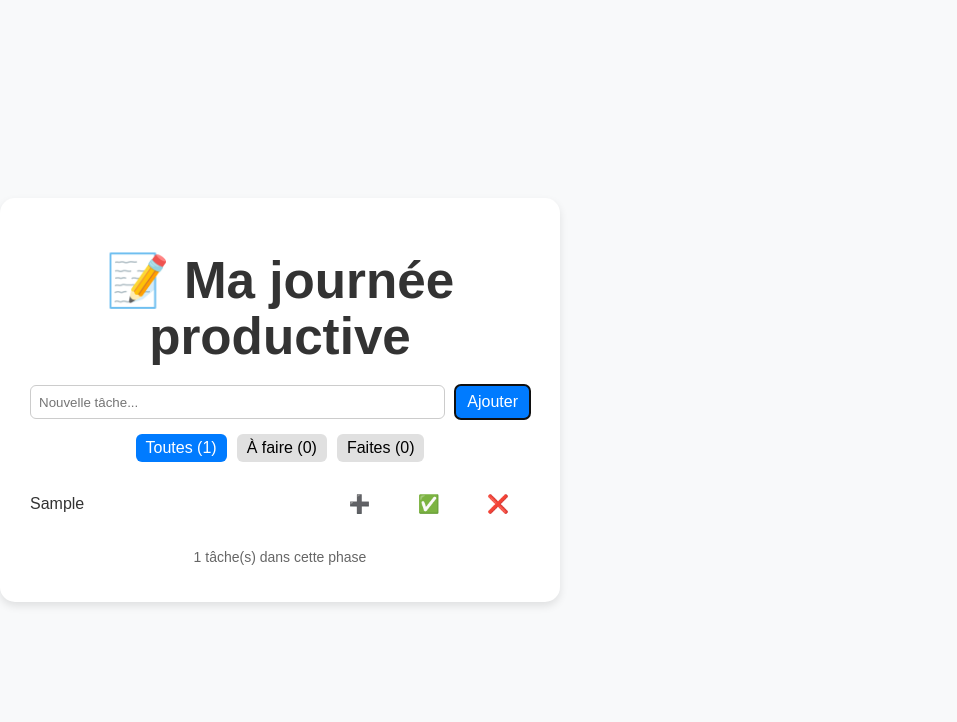
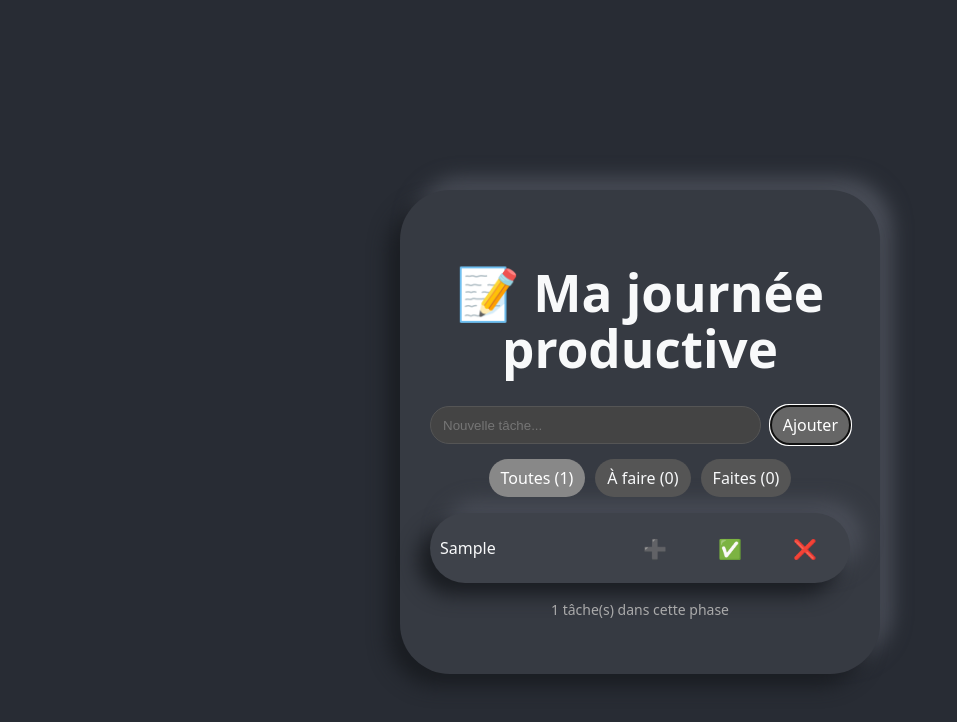
Before and after one commit to LowkeyAlways/ToDoList, a React (Vite) app: page / in a window 1280 px wide. Both pictures are taken after typing "Sample" into the empty fields and a click on the button "Ajouter". Shown: the top 722 px of the page, without its empty margins (0-957 px from the left). Built offline with nearby package versions, Linux system fonts and the light colour scheme.

Commit message:
modification du css

```diff
--- a/src/App.css
+++ b/src/App.css
@@ -1,21 +1,26 @@
 body {
-  font-family: Arial, sans-serif;
-  background-color: #f8f9fa;
-  color: #333;
+  font-family: system-ui, -apple-system, Arial, sans-serif;
+  background-color: #282c34;
+  color: #f8f9fa;
+  display: flex;
+  justify-content: center;
+  padding: 2rem;
 }
 
 .app-container {
-  max-width: 500px;
-  margin: 40px auto;
-  background: white;
-  padding: 20px 30px;
-  border-radius: 15px;
-  box-shadow: 0 4px 8px rgba(0, 0, 0, 0.1);
+  max-width: 420px;
+  width: 100%;
+  margin: 0 auto;
+  background: #363a42;
+  padding: 40px 30px;
+  border-radius: 50px;
+  box-shadow: -12px 12px 19px #1a1d22, 12px -12px 19px #4a4e58;
 }
 
 h1 {
   text-align: center;
-  margin-bottom: 20px;
+  margin-bottom: 30px;
+  color: #f8f9fa;
 }
 
 .task-form {
@@ -26,22 +31,25 @@ h1 {
 
 .task-form input {
   flex: 1;
-  padding: 8px;
-  border-radius: 6px;
-  border: 1px solid #ccc;
+  padding: 8px 12px;
+  border-radius: 25px;
+  border: 1px solid #555;
+  outline: none;
+  background-color: #444;
+  color: #f8f9fa;
 }
 
 .task-form button {
   padding: 8px 12px;
-  background-color: #007bff;
+  border-radius: 25px;
+  border: none;
+  cursor: pointer;
+  background-color: #666;
   color: white;
-  border: none;
-  border-radius: 6px;
-  cursor: pointer;
 }
 
 .task-form button:hover {
-  background-color: #0056b3;
+  background-color: #555;
 }
 
 .filters {
@@ -52,15 +60,16 @@ h1 {
 }
 
 .filters button {
-  padding: 5px 10px;
+  padding: 8px 12px;
+  border-radius: 25px;
   border: none;
-  border-radius: 6px;
   cursor: pointer;
-  background-color: #e0e0e0;
+  background-color: #555;
+  color: #f8f9fa;
 }
 
 .filters .active {
-  background-color: #007bff;
+  background-color: #888;
   color: white;
 }
 
@@ -71,10 +80,23 @@ h1 {
 
 .task-item {
   display: flex;
-  justify-content: space-between;
   align-items: center;
-  margin-bottom: 8px;
-  padding: 5px 0;
+  gap: 8px;
+  margin: 6px 0;
+  padding: 10px;
+  border-radius: 50px;
+  box-shadow: -12px 12px 19px #1a1d22, 12px -12px 19px #4a4e58;
+  background-color: #3e424a;
+}
+
+.task-item .task-text {
+  flex: 1;
+  color: #f8f9fa;
+}
+
+.task-item .task-text.done {
+  text-decoration: line-through;
+  color: #aaa;
 }
 
 .task-item .actions button {
@@ -82,17 +104,17 @@ h1 {
   border: none;
   background: transparent;
   cursor: pointer;
-  font-size: 1.1em;
-}
-
-.task-item .task-text.done {
-  text-decoration: line-through;
-  color: gray;
+  font-size: 1.2em;
+  color: #f8f9fa;
 }
 
 .task-count {
   text-align: center;
   margin-top: 15px;
   font-size: 14px;
-  color: #666;
+  color: #aaa;
 }
+
+.layout {
+  padding: 5rem;
+}
```
